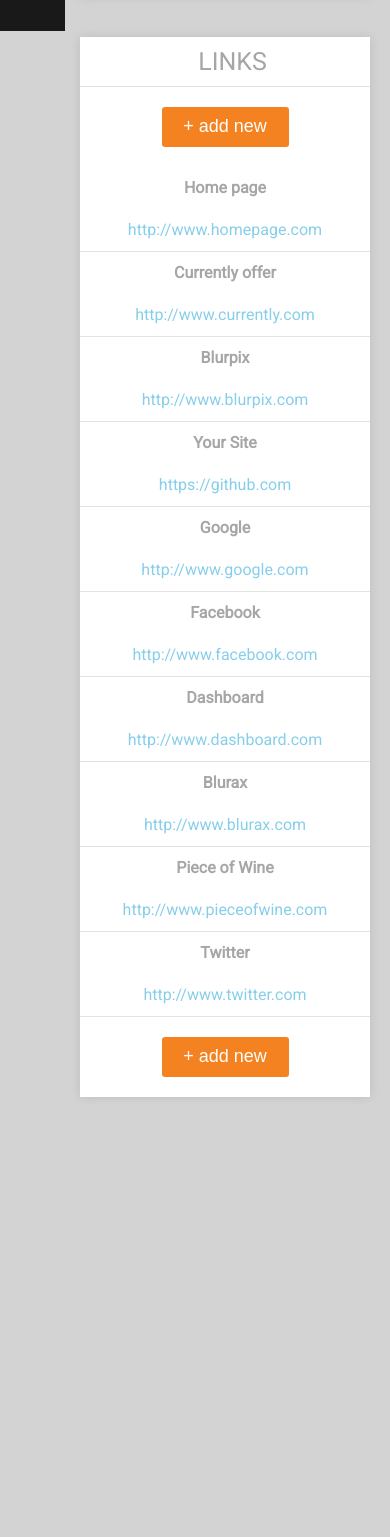
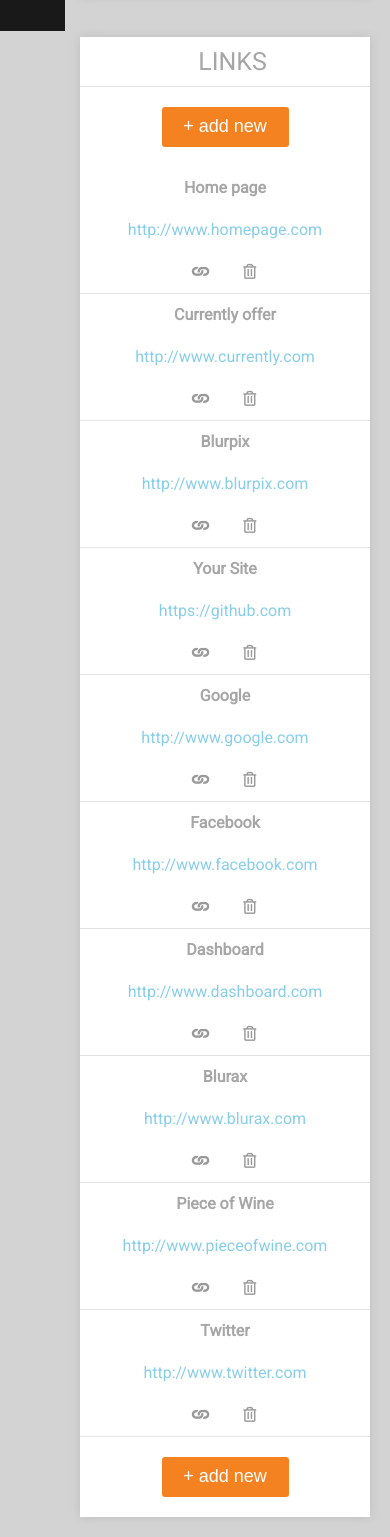
Before and after one commit to inspirer10/solo-project, a website: page index.html in a window 390 px wide. Shown: the part 813-2350 px from the top of the page. Before the commit the page ends 1930 px from the top, so only its background shows below. Drawn offline with Linux system fonts and the light colour scheme.

Commit message:
Fix links and sidebar

```diff
--- a/index.html
+++ b/index.html
@@ -14,14 +14,16 @@
 
     <body>
         <div class="sidebar visible">
-            <div class="logo visible"><a class="ajax visible">Just do it</a><a href="#" class="fas fa-bars toggle-menu visible"></a></div>
+            <div class="logo visible"><a class="ajax visible">Just do it</a><a href="#"
+                    class="fas fa-bars toggle-menu visible"></a></div>
             <section class="side">
                 <ul>
                     <a href="">
                         <li class="info"><i class="icon fas fa-star"></i><span class="ajax visible">General</span></li>
                     </a>
                     <a href="">
-                        <li class="info"><i class="icon fas fa-th-large"></i><span class="ajax visible">Details</span></li>
+                        <li class="info"><i class="icon fas fa-th-large"></i><span class="ajax visible">Details</span>
+                        </li>
                     </a>
                     <a href="">
                         <li class="info"><i class="icon fas fa-link"></i><span class="ajax visible">Links</span></li>
@@ -30,11 +32,13 @@
                         <li class="info"><i class="icon fas fa-th"></i><span class="ajax visible">Banners</span></li>
                     </a>
                     <a href="">
-                        <li class="info"><i class="icon fas fa-user-tag"></i><span class="ajax visible">Personal data</span>
+                        <li class="info"><i class="icon fas fa-user-tag"></i><span class="ajax visible">Personal
+                                data</span>
                         </li>
                     </a>
                     <a href="">
-                        <li class="info"><i class="icon fas fa-dollar-sign"></i><span class="ajax visible">Payout</span></li>
+                        <li class="info"><i class="icon fas fa-dollar-sign"></i><span class="ajax visible">Payout</span>
+                        </li>
                     </a>
                     <a href="">
                         <li class="info"><i class="icon fas fa-undo"></i><span class="ajax visible">Postback</span></li>
@@ -96,52 +100,92 @@
                     <section class="fish">
                         <div class="razer"><span class="leftside">Home page</span><span class="rightside"><a
                                     target="_blank" href="http://www.homepage.com">http://www.homepage.com</a></span>
+                            <div class="layer">
+                                <i class="icona fas fa-link link"></i>
+                                <i class="icona far fa-trash-alt"></i>
+                            </div>
                         </div>
                     </section>
                     <section class="fish">
                         <div class="razer"><span class="leftside">Currently offer</span><span class="rightside"><a
                                     target="_blank" href="http://www.currently.com">http://www.currently.com</a></span>
+                            <div class="layer">
+                                <i class="icona fas fa-link link"></i>
+                                <i class="icona far fa-trash-alt"></i>
+                            </div>
                         </div>
                     </section>
                     <section class="fish">
                         <div class="razer"><span class="leftside">Blurpix</span><span class="rightside"><a
                                     target="_blank" href="http://www.blurpix.com">http://www.blurpix.com</a></span>
+                            <div class="layer">
+                                <i class="icona fas fa-link link"></i>
+                                <i class="icona far fa-trash-alt"></i>
+                            </div>
                         </div>
                     </section>
                     <section class="fish">
                         <div class="razer"><span class="leftside">Your Site</span><span class="rightside"><a
                                     target="_blank" href="https://github.com/inspirer10">https://github.com</a></span>
+                            <div class="layer">
+                                <i class="icona fas fa-link link"></i>
+                                <i class="icona far fa-trash-alt"></i>
+                            </div>
                         </div>
                     </section>
                     <section class="fish">
                         <div class="razer"><span class="leftside">Google</span><span class="rightside"><a
                                     target="_blank" href="http://www.google.com">http://www.google.com</a></span>
+                            <div class="layer">
+                                <i class="icona fas fa-link link"></i>
+                                <i class="icona far fa-trash-alt"></i>
+                            </div>
                         </div>
                     </section>
                     <section class="fish">
                         <div class="razer"><span class="leftside">Facebook</span><span class="rightside"><a
                                     target="_blank" href="http://www.facebook.com">http://www.facebook.com</a></span>
+                            <div class="layer">
+                                <i class="icona fas fa-link link"></i>
+                                <i class="icona far fa-trash-alt"></i>
+                            </div>
                         </div>
                     </section>
                     <section class="fish">
                         <div class="razer"><span class="leftside">Dashboard</span><span class="rightside"><a
                                     target="_blank" href="http://www.dashboard.com">http://www.dashboard.com</a></span>
+                            <div class="layer">
+                                <i class="icona fas fa-link link"></i>
+                                <i class="icona far fa-trash-alt"></i>
+                            </div>
                         </div>
                     </section>
                     <section class="fish">
                         <div class="razer"><span class="leftside">Blurax</span><span class="rightside"><a
                                     target="_blank" href="http://www.blurax.com">http://www.blurax.com</a></span>
+                            <div class="layer">
+                                <i class="icona fas fa-link link"></i>
+                                <i class="icona far fa-trash-alt"></i>
+                            </div>
                         </div>
                     </section>
                     <section class="fish">
                         <div class="razer"><span class="leftside">Piece of Wine</span><span class="rightside"><a
                                     target="_blank"
                                     href="http://www.pieceofwine.com">http://www.pieceofwine.com</a></span>
+                            <div class="layer">
+                                <i class="icona fas fa-link link"></i>
+                                <i class="icona far fa-trash-alt"></i>
+                            </div>
                         </div>
                     </section>
                     <section class="fish">
                         <div class="razer"><span class="leftside">Twitter</span><span class="rightside"><a
                                     target="_blank" href="http://www.twitter.com">http://www.twitter.com</a></span>
+                            <div class="layer">
+                                <i class="icona fas fa-link link"></i>
+                                <i class="icona far fa-trash-alt"></i>
+                            </div>
                         </div>
                     </section>
                 </section>
--- a/sass/style.scss
+++ b/sass/style.scss
@@ -8,6 +8,63 @@
   margin: 0;
   font-family: "Roboto", sans-serif;
 }
+
+//
+
+.layer {
+  display: inline-block;
+  line-height: 42px;
+  font-size: 13px;
+  color: #999999;
+  display: none;
+}
+
+.fa-trash-alt {
+  margin-left: 30px;
+  margin-right: 28px;
+}
+
+.link {
+  transform: rotate(45deg)
+}
+
+.icona:hover {
+  color: #f58220;
+}
+
+.razer:hover .layer {
+  display: inline-block;
+}
+
+
+.razer:hover .rightside {
+  width: 50%;
+  margin: auto;
+  margin-right: unset;
+}
+
+
+.rightside {
+  color: #333333;
+  font-family: Roboto;
+  line-height: 42px;
+  margin-right: 187px;
+  justify-content: center;
+  width: 25vh;
+  text-align: justify;
+}
+
+.razer {
+  border-bottom: 1px solid #e3e3e3;
+  width: 70vh;
+  display: flex;
+  justify-content: space-between;
+}
+
+.razer:hover {
+  background: whitesmoke;
+}
+
 
 //
 .fix {
@@ -277,6 +334,12 @@
 
 .icon {
   width: 40px;
+  color: white;
+  transition: .5s;
+  &.visible{
+    color: grey;
+    transition: .5s;
+  }
 }
 
 .men {
@@ -476,6 +539,7 @@
   height: 43px;
   object-fit: cover;
   display: none;
+
   &.visible {
     display: block;
   }
@@ -588,6 +652,7 @@
 
   .rightside {
     width: auto;
+    margin-right: 0;
   }
 
   .leftside {
@@ -656,6 +721,21 @@
       display: none;
     }
   }
+
+  .razer:hover {
+    background: white;
+  }
+
+  .razer:hover .rightside {
+    width: auto;
+    margin: 0;
+  }
+
+  .layer {
+    display: inline-block;
+    margin-left: 10%;
+    font-size: 15px;
+  }
 }
 
 
```
Also changed, not shown: css/style.css, 1 other file.
